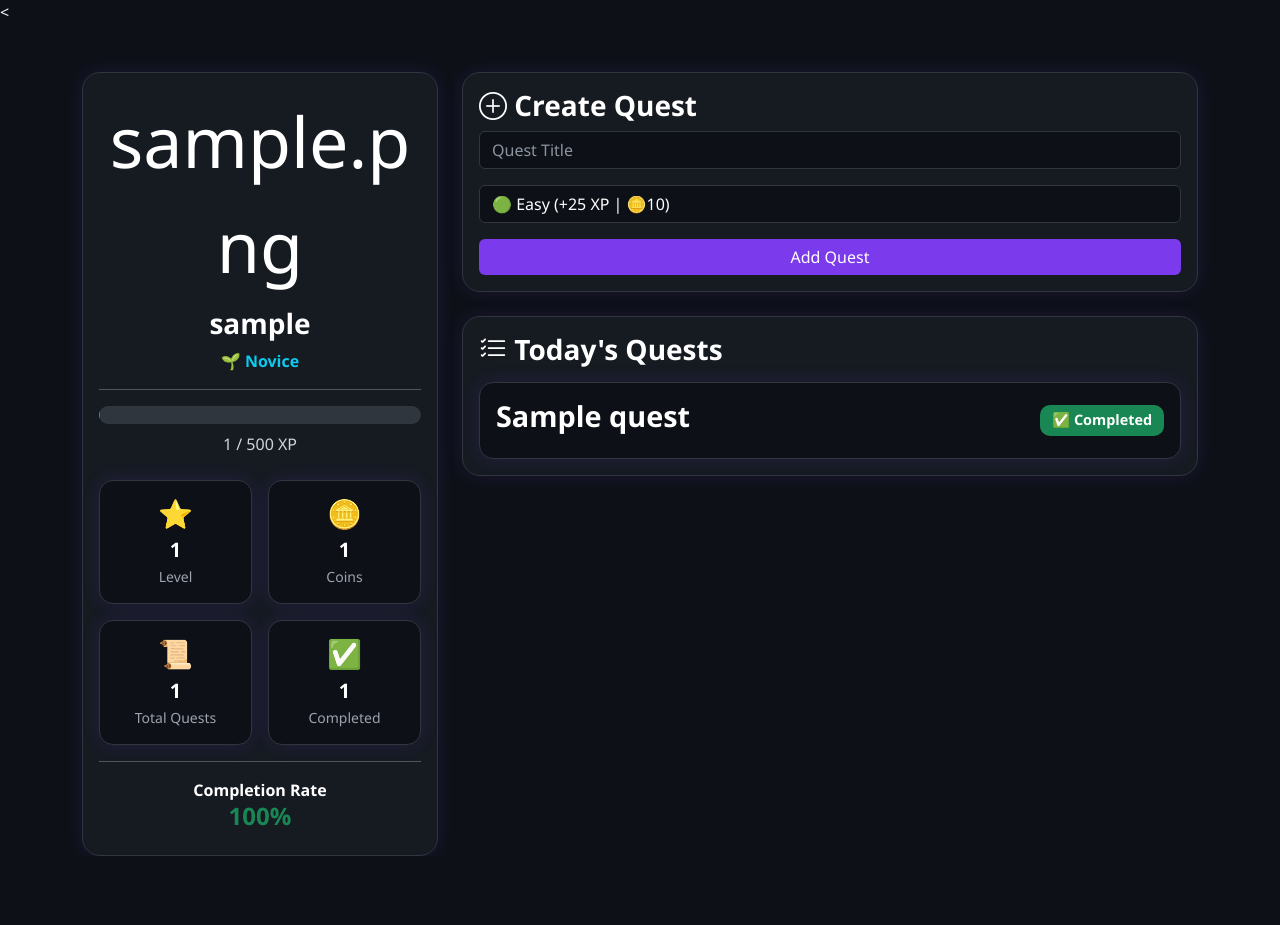
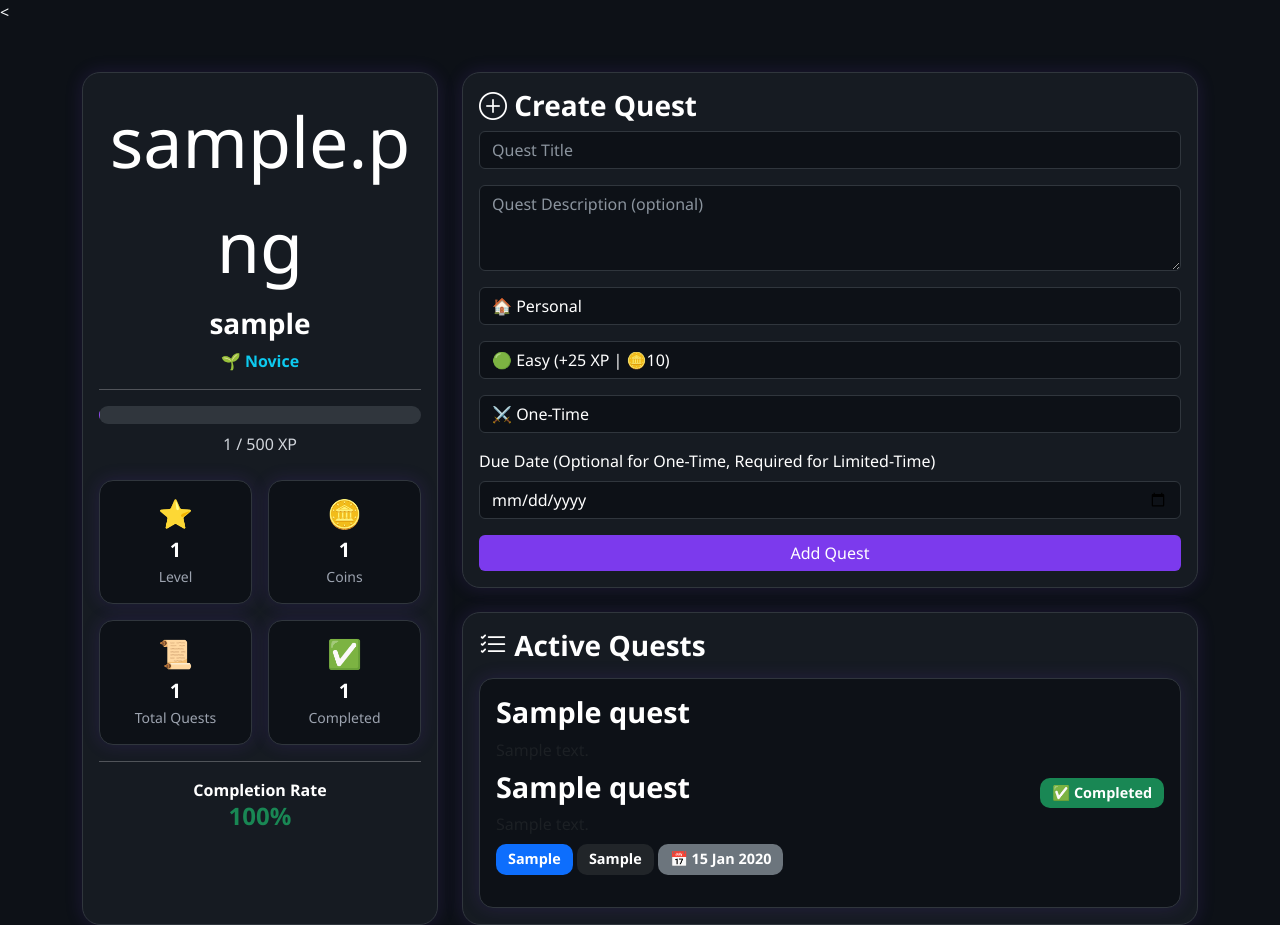
Before and after one commit to MRIDUPAL/Project-001, a Flask app: page /dashboard in a window 1280 px wide. Shown: the part 78-1003 px from the top of the page. Before the commit the page ends 934 px from the top, so only its background shows below. Run offline with Flask 3, Linux system fonts and the light colour scheme; the visitor is signed in with stand-in values (Sample User, id 1); tables that the repository leaves empty hold one stand-in row (values such as "Sample post").

Commit message:
Implement Quest 2.0 with recurring quest system

```diff
--- a/app.py
+++ b/app.py
@@ -86,6 +86,7 @@ def dashboard():
         session.clear()
         return redirect("/login")
 
+    GameEngine.reset_recurring_quests(user)
     stats = GameEngine.player_stats(user)
 
     return render_template(
@@ -287,8 +288,24 @@ def add_quest():
     if "user_id" not in session:
         return redirect("/login")
 
-    title = request.form["title"]
+    title = request.form["title"].strip()
+    description = request.form.get("description", "").strip()
     difficulty = request.form["difficulty"]
+    category = request.form["category"]
+    quest_type = request.form["quest_type"]
+
+    due_date = request.form.get("due_date")
+
+    if due_date == "":
+        due_date = None
+
+    # Validate quest type
+    if quest_type in ["One-Time", "Limited-Time"] and due_date is None:
+        flash(
+            f"⏳ {quest_type} quests require a due date.",
+            "warning"
+        )
+        return redirect("/dashboard")
 
     user = db.session.get(User, session["user_id"])
 
@@ -297,13 +314,16 @@ def add_quest():
         return redirect("/login")
 
     GameEngine.add_quest(
-        user,
-        title,
-        difficulty
+        user=user,
+        title=title,
+        description=description,
+        difficulty=difficulty,
+        category=category,
+        quest_type=quest_type,
+        due_date=due_date
     )
 
     return redirect("/dashboard")
-
 
 @app.route("/complete/<int:quest_id>", methods=["POST"])
 def complete_quest(quest_id):
--- a/game_engine.py
+++ b/game_engine.py
@@ -1,5 +1,5 @@
 from flask import flash
-
+from datetime import datetime, timedelta
 from models import (
     db,
     Quest,
@@ -163,7 +163,15 @@ class GameEngine:
         return achievement_list
 
     @staticmethod
-    def add_quest(user, title, difficulty):
+    def add_quest(
+        user,
+        title,
+        description,
+        difficulty,
+        category,
+        quest_type,
+        due_date
+    ):
 
         xp_values = {
             "Easy": 25,
@@ -172,9 +180,20 @@ class GameEngine:
             "Epic": 250
         }
 
+        # Convert due date string to Python date
+        if due_date:
+            due_date = datetime.strptime(
+                due_date,
+                "%Y-%m-%d"
+            ).date()
+
         quest = Quest(
             title=title,
+            description=description,
             difficulty=difficulty,
+            category=category,
+            quest_type=quest_type,
+            due_date=due_date,
             xp=xp_values[difficulty],
             user_id=user.id
         )
@@ -195,6 +214,7 @@ class GameEngine:
 
         # Complete quest
         quest.completed = True
+        quest.completed_at = datetime.now()
 
         # Calculate rewards
         earned_coins = coin_reward(quest.difficulty)
@@ -235,6 +255,44 @@ class GameEngine:
             f"and +{earned_coins} Coins.",
             "success"
         )
+
+    @staticmethod
+    def reset_recurring_quests(user):
+
+        now = datetime.now()
+
+        quests = Quest.query.filter_by(
+            user_id=user.id
+        ).all()
+
+        changed = False
+
+        for quest in quests:
+
+            if not quest.completed:
+                continue
+
+            if quest.completed_at is None:
+                continue
+
+            # Daily quests
+            if quest.quest_type == "Daily":
+
+                if quest.completed_at.date() < now.date():
+                    quest.completed = False
+                    quest.completed_at = None
+                    changed = True
+
+            # Weekly quests
+            elif quest.quest_type == "Weekly":
+
+                if now - quest.completed_at >= timedelta(days=7):
+                    quest.completed = False
+                    quest.completed_at = None
+                    changed = True
+
+        if changed:
+            db.session.commit()
 
     @staticmethod
     def buy_item(user, item):
--- a/game_logic.py
+++ b/game_logic.py
@@ -6,6 +6,7 @@ from models import (
     Inventory,
     Achievement
 )
+from datetime import datetime
 
 ALL_ACHIEVEMENTS = [
 
--- a/templates/dashboard.html
+++ b/templates/dashboard.html
@@ -151,6 +151,38 @@
                         placeholder="Quest Title"
                         required>
 
+                    <textarea
+                        name="description"
+                        class="form-control mb-3"
+                        placeholder="Quest Description (optional)"
+                        rows="3"></textarea>
+
+                    <select
+                        name="category"
+                        class="form-select mb-3">
+
+                        <option value="Personal">
+                            🏠 Personal
+                        </option>
+
+                        <option value="Study">
+                            📚 Study
+                        </option>
+
+                        <option value="Fitness">
+                            💪 Fitness
+                        </option>
+
+                        <option value="Work">
+                            💼 Work
+                        </option>
+
+                        <option value="Hobby">
+                            🎮 Hobby
+                        </option>
+
+                    </select>
+
                     <select
                         name="difficulty"
                         class="form-select mb-3">
@@ -173,6 +205,37 @@
 
                     </select>
 
+                    <select
+                        name="quest_type"
+                        class="form-select mb-3">
+
+                        <option value="One-Time">
+                            ⚔️ One-Time
+                        </option>
+
+                        <option value="Daily">
+                            🔁 Daily
+                        </option>
+
+                        <option value="Weekly">
+                            📅 Weekly
+                        </option>
+
+                        <option value="Limited-Time">
+                            ⏳ Limited-Time
+                        </option>
+
+                    </select>
+
+                    <label class="form-label">
+                        Due Date (Optional for One-Time, Required for Limited-Time)
+                    </label>
+
+                    <input
+                        type="date"
+                        name="due_date"
+                        class="form-control mb-3">
+
                     <button class="btn btn-success w-100">
 
                         Add Quest
@@ -193,7 +256,7 @@
 
                     <i class="bi bi-list-check"></i>
 
-                    Today's Quests
+                    Active Quests
 
                 </h3>
 
@@ -209,7 +272,63 @@
 
                                 <h4>{{ quest.title }}</h4>
 
+                                {% if quest.description %}
+                                <p class="text-muted mb-2">
+                                    {{ quest.description }}
+                                </p>
+                                {% endif %}
+
                                 <p class="mb-2">
+
+                                    <h4>{{ quest.title }}</h4>
+
+                                    {% if quest.description %}
+                                    <p class="text-muted mb-2">
+                                        {{ quest.description }}
+                                    </p>
+                                    {% endif %}
+
+                                    <!-- NEW -->
+                                    <div class="mb-2">
+
+                                        <span class="badge bg-primary">
+                                            {{ quest.category }}
+                                        </span>
+
+                                        <span class="badge bg-dark">
+                                            {{ quest.quest_type }}
+                                        </span>
+
+                                        {% if quest.due_date %}
+                                            <span class="badge bg-secondary">
+                                                📅 {{ quest.due_date.strftime("%d %b %Y") }}
+                                            </span>
+                                        {% endif %}
+
+                                    </div>
+
+                                    <!-- KEEP YOUR EXISTING CODE -->
+                                    <p class="mb-2">
+
+                                        {% if quest.difficulty == "Easy" %}
+
+                                            ...
+
+                                        {% elif quest.difficulty == "Medium" %}
+
+                                            ...
+
+                                        {% elif quest.difficulty == "Hard" %}
+
+                                            ...
+
+                                        {% elif quest.difficulty == "Epic" %}
+
+                                            ...
+
+                                        {% endif %}
+
+                                    </p>
 
                                     {% if quest.difficulty == "Easy" %}
 
```
Also changed, not shown: models.py (+58 -5 lines).
